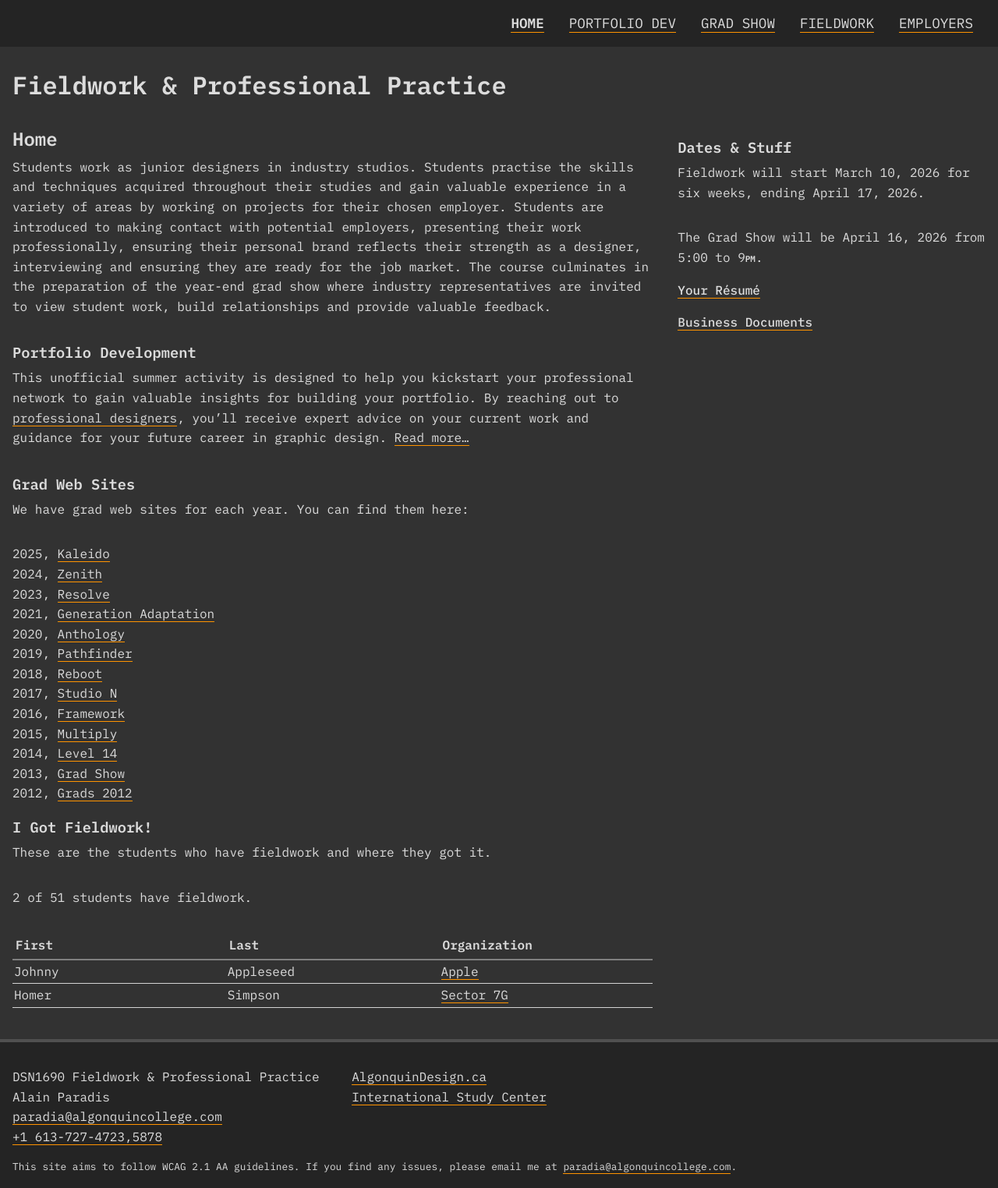
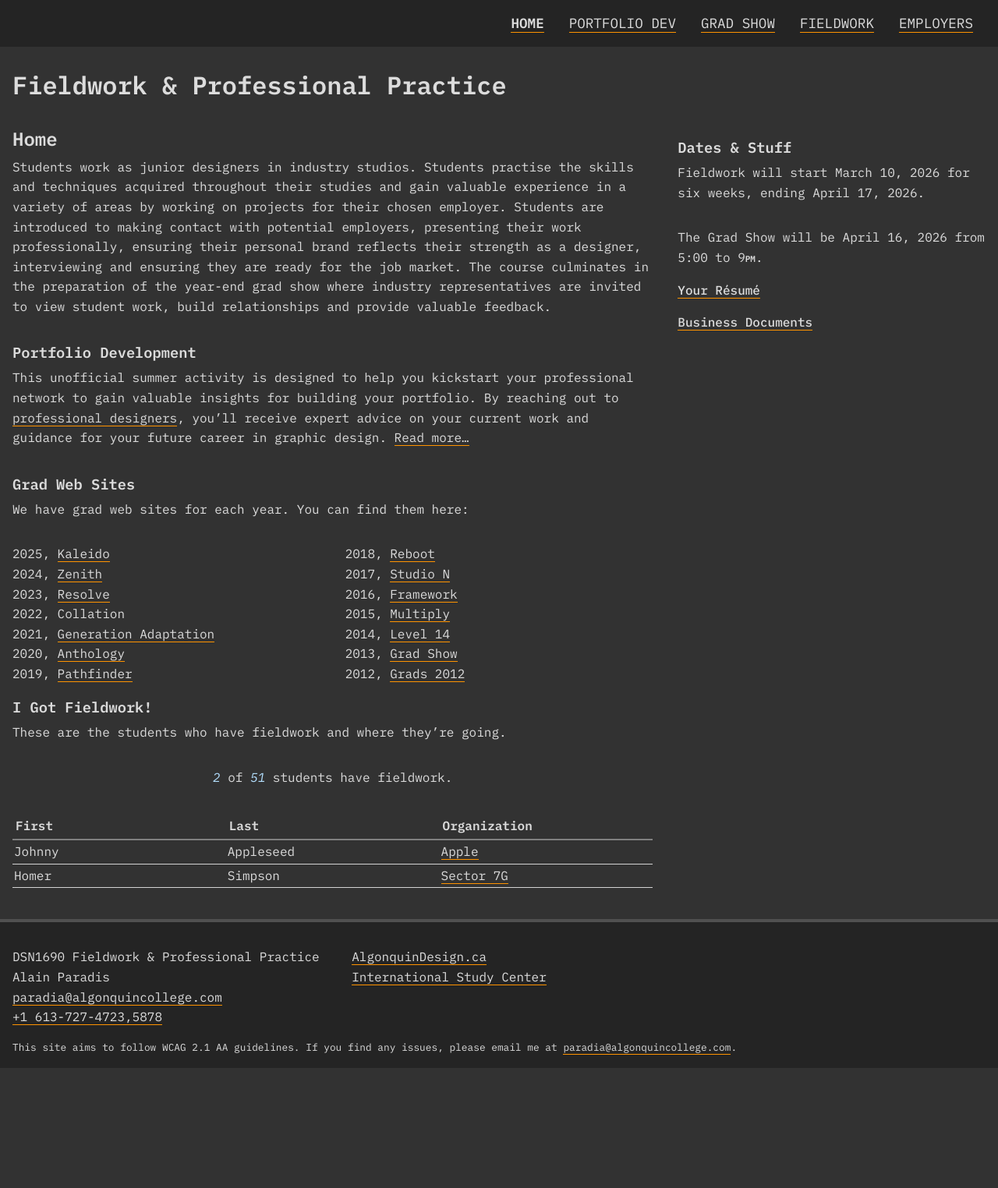
Before and after one commit to AlainParadis/wil, a Jekyll site: the page built from index.md, in a window 1280 px wide. Shown: the whole page at 78% size. Built offline with Jekyll 4.4.1, drawn with Linux system fonts in a browser that asks for light colours; after the commit the page ends 1370 px from its top, so only the background shows below that.

Commit message:
style list of grad sites in columns

```diff
--- a/css/styles.css
+++ b/css/styles.css
@@ -119,6 +119,7 @@ a:hover
 }
 
 p { margin-bottom: 2.0rem; }
+.grad-site-list { column-count: 1; }
 
 .skip-link
 {
@@ -491,4 +492,11 @@ footer span { display: block; }
 	nav ul li a { font-size: 1.1rem; }
 	h1 { font-size: 2rem; }
 	aside h3 { margin-top: 2rem; }
+
+	.grad-site-list
+	{
+		column-count: 2;
+		column-gap: 2rem;
+		column-width: 50%;
+	}
 }
--- a/index.md
+++ b/index.md
@@ -13,28 +13,30 @@ This unofficial summer activity is designed to help you kickstart your professio
 
 We have grad web sites for each year. You can find them here:
 
-2025, [Kaleido](https://2025.grads.algonquindesign.ca)
-2024, [Zenith](https://2024.grads.algonquindesign.ca)
-2023, [Resolve](https://2023.grads.algonquindesign.ca)
-<!-- 2022, [Collation](https://2022.grads.algonquindesign.ca)   -->
-2021, [Generation Adaptation](https://2021.grads.algonquindesign.ca)
-2020, [Anthology](https://2020.grads.algonquindesign.ca)
-2019, [Pathfinder](https://2019.grads.algonquindesign.ca)
-2018, [Reboot](http://2018.grads.algonquindesign.ca)
-2017, [Studio N](https://2017.grads.algonquindesign.ca)
-2016, [Framework](https://2016.grads.algonquindesign.ca)
-2015, [Multiply](https://2015.grads.algonquindesign.ca)
-2014, [Level 14](https://2014.grads.algonquindesign.ca)
-2013, [Grad Show](https://2013.grads.algonquindesign.ca)
-2012, [Grads 2012](https://2012.grads.algonquindesign.ca)
+<div class="grad-site-list">
+2025, <a href="https://2025.grads.algonquindesign.ca">Kaleido</a><br>
+2024, <a href="https://2024.grads.algonquindesign.ca">Zenith</a><br>
+2023, <a href="https://2023.grads.algonquindesign.ca">Resolve</a><br>
+2022, Collation<br>
+2021, <a href="https://2021.grads.algonquindesign.ca">Generation Adaptation</a><br>
+2020, <a href="https://2020.grads.algonquindesign.ca">Anthology</a><br>
+2019, <a href="https://2019.grads.algonquindesign.ca">Pathfinder</a><br>
+2018, <a href="http://2018.grads.algonquindesign.ca">Reboot</a><br>
+2017, <a href="https://2017.grads.algonquindesign.ca">Studio N</a><br>
+2016, <a href="https://2016.grads.algonquindesign.ca">Framework</a><br>
+2015, <a href="https://2015.grads.algonquindesign.ca">Multiply</a><br>
+2014, <a href="https://2014.grads.algonquindesign.ca">Level 14</a><br>
+2013, <a href="https://2013.grads.algonquindesign.ca">Grad Show</a><br>
+2012, <a href="https://2012.grads.algonquindesign.ca">Grads 2012</a><br>
+</div>
 
 ### I Got Fieldwork!
 
-These are the students who have fieldwork and where they got it.
+These are the students who have fieldwork and where they're going.
 
 {% assign fieldwork_count = site.data.i-got-fieldwork | size %}
 
-<p>{{ fieldwork_count }} of {{ site.total_students }} students have fieldwork.</p>
+<p style="text-align: center;"><em>{{ fieldwork_count }}</em> of <em>{{ site.total_students }}</em> students have fieldwork.</p>
 
 <table>
   <thead>
```
